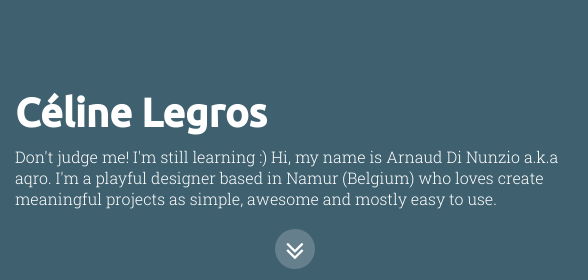
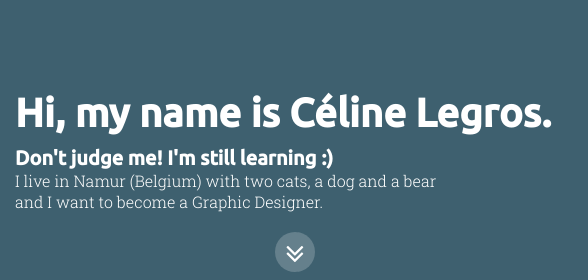
Before and after one commit to celinelegros/celinelegros.github.io, a plain HTML site: page index.html in a window 1280 px wide. Shown: the part 230-510 px from the top of the page, 465-1053 px from the left. Drawn offline with Linux system fonts and the light colour scheme.

Commit message:
change the profil text

```diff
--- a/index.html
+++ b/index.html
@@ -20,10 +20,11 @@
         </div>
         <div class="right">
           <div class="profile_text">
-            <h1>Céline Legros</h1>
+            <h1>Hi, my name is Céline Legros.</h1>
             <p>
               <span class="headline">Don't judge me! I'm still learning :)</span>
-              Hi, my name is Arnaud Di Nunzio a.k.a aqro. I'm a playful designer based in Namur (Belgium) who loves create meaningful projects as simple, awesome and mostly easy to use.
+               I live in Namur (Belgium) with two cats, a dog and a bear<br/>
+               and I want to become a Graphic Designer.
             </p>
           </div>
           <div id="goToIllu" class="button_next">
--- a/style.css
+++ b/style.css
@@ -71,6 +71,13 @@ body{
 #HomePage .center .right .profile_text p{
   margin-top: 10px;
   margin-bottom: 20px;
+}
+
+#HomePage .center .right .profile_text p .headline{
+  display: block;
+  font-size: 20px;
+  font-weight: bold;
+  font-family: 'Ubuntu',sans-serif;
 }
 
 #HomePage .center .right .button_next {
```
